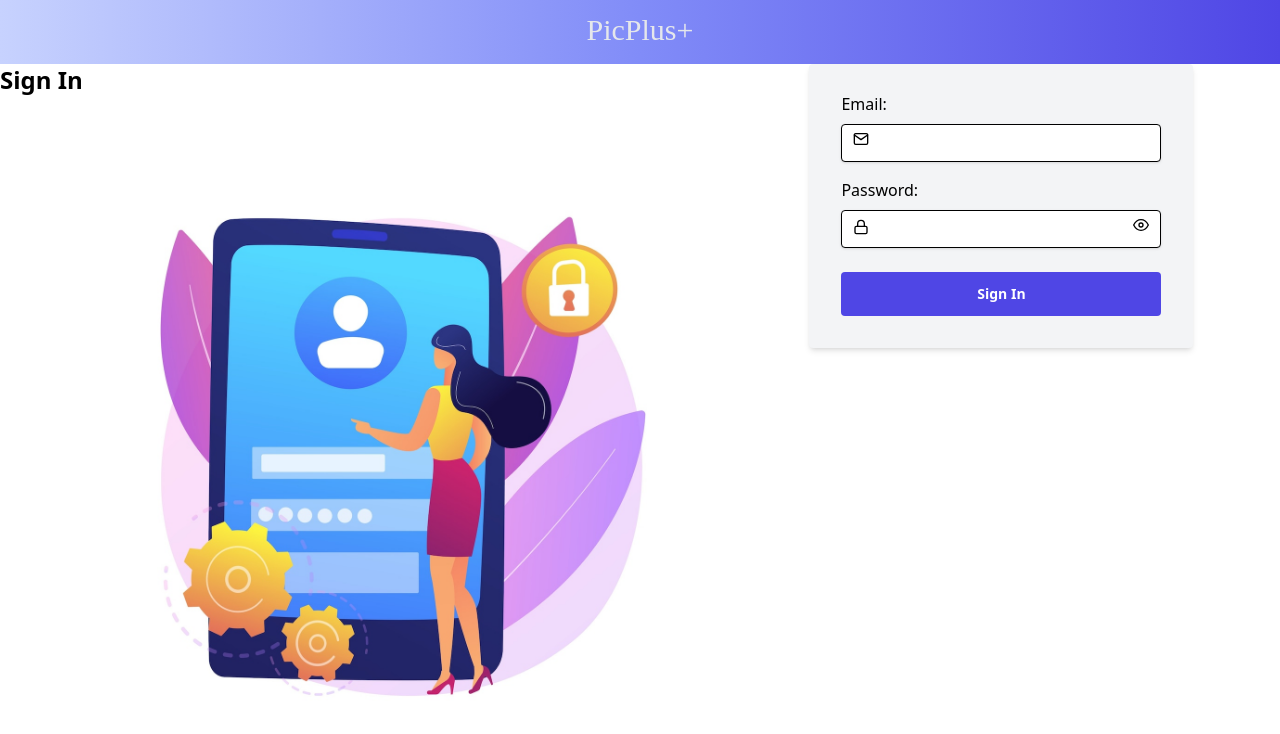
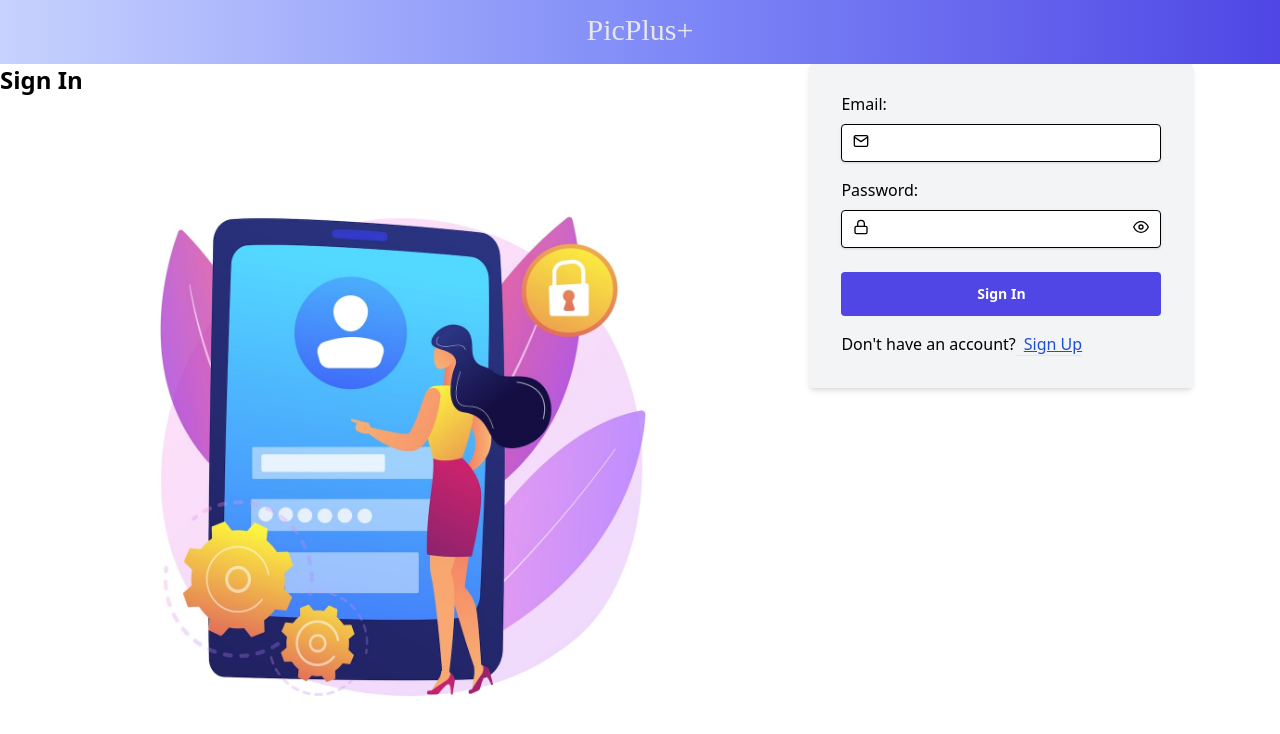
Before and after one commit to daysuwaa/PicPlus, a React (Create React App) app: page /PicPlus/signin in a window 1280 px wide. Shown: the top 734 px of the page. Built offline with nearby package versions, Linux system fonts and the light colour scheme; a web font is replaced by a local one.

Commit message:
Signup page in process

```diff
--- a/src/components/Signin.jsx
+++ b/src/components/Signin.jsx
@@ -1,7 +1,7 @@
 import React, { useState } from 'react';
 import { FiEye, FiEyeOff, FiMail, FiLock } from 'react-icons/fi';
 import Picture2 from '../assets/pic2.jpg'; // Import the image
-
+import { Link } from 'react-router-dom';
 
 const SignIn = () => {
   const [email, setEmail] = useState('');
@@ -26,7 +26,7 @@ const SignIn = () => {
            <div className="mb-4 text-black">
   <div className="relative">
     <label className='pb-2'>Email:
-    <span className="absolute inset-y-0 left-0 flex items-center pl-3 pt-6">
+    <span className="absolute inset-y-0 left-0 flex items-center pl-3 pt-7">
       <FiMail className="text-black font-bold" /> {/* Email icon */}
     </span>
     <input
@@ -53,7 +53,7 @@ const SignIn = () => {
   />
   </label>
   <span
-    className="absolute inset-y-0 right-0 pr-3 flex items-center cursor-pointer pt-6"
+    className="absolute inset-y-0 right-0 pr-3 flex items-center cursor-pointer pt-7"
     onClick={handlePasswordToggle}
   >
     {showPassword ? <FiEyeOff /> : <FiEye />}
@@ -69,12 +69,22 @@ const SignIn = () => {
     <p className='text-sm'>Sign In</p>
   </button>
 </div>
-
+<p className='pt-4'>Don't have an account?
+<Link
+            to="/PicPlus/signup"
+            className=" text-blue-700 border-b underline pl-2"
+          >
+           Sign Up
+          </Link>
+</p>
       </form>
     </div>
 
 
+
+
     </div>
+
   );
 };
 
```
